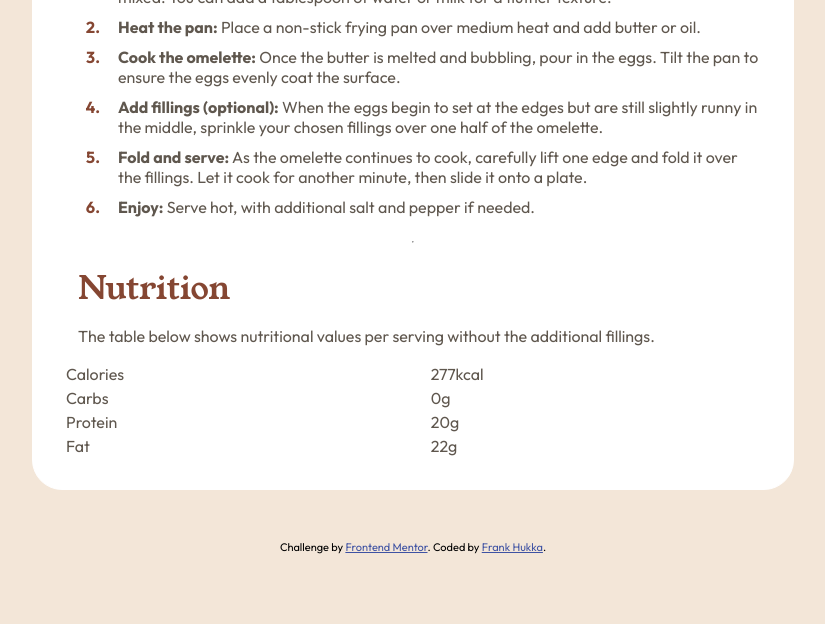
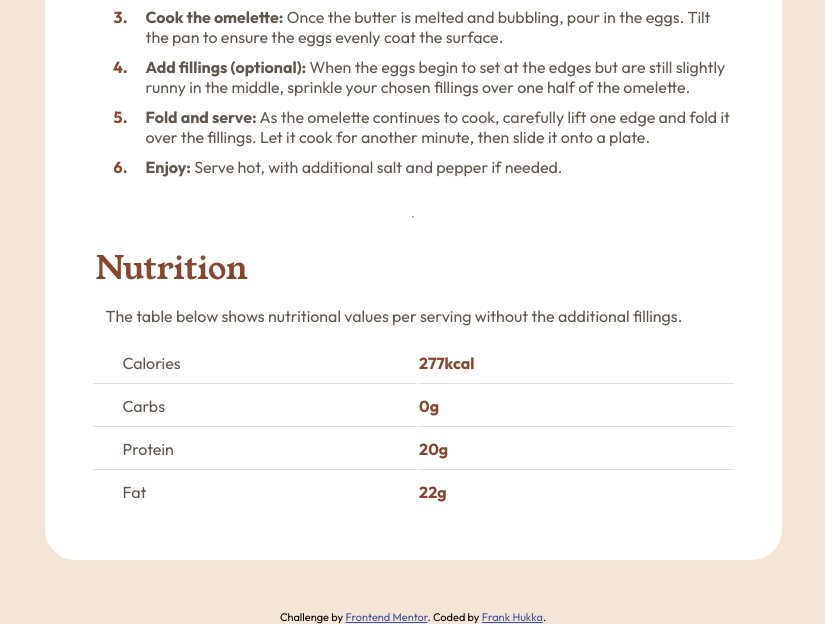
Before and after one commit to FrankHukka/resepti, a plain HTML site: page index.html in a window 1280 px wide. Shown: the part 790-1414 px from the top of the page, without its empty margins (227-1052 px from the left). Before the commit the page ends 1344 px from the top, so only its background shows below. Drawn offline with Linux system fonts and the light colour scheme.

Commit message:
further editing

```diff
--- a/index.html
+++ b/index.html
@@ -80,8 +80,8 @@
           <td class="value">20g</td>
         </tr>
         <tr>
-          <td>Fat</td>
-          <td class="value">22g</td>
+          <td class="fat">Fat</td>
+          <td class="value fat">22g</td>
         </tr>
       </table>
     </section>
--- a/style.css
+++ b/style.css
@@ -17,6 +17,7 @@ body {
     justify-content: center;
     background-color: hsl(30, 54%, 90%); /*eggshell*/
     align-items: center;
+    align-content: space-around;
     flex-direction: column;
     font-family: "Outfit", sans-serif;
 }
@@ -34,11 +35,12 @@ main {
     padding: 30px;
     border: 1px solid white;
     border-radius: 30px;
-    max-width: 700px;
+    max-width: 675px;
     text-align: start;
     margin: 100px;
     position: relative;
     top: 50px;
+    justify-content: center;
 }
 
 h1 {
@@ -54,7 +56,7 @@ h2 {
     color: hsl(14, 45%, 36%); /*nutmeg*/
     font-size: 2rem;
     font-weight: 400;
-    margin: 15px;
+    margin: 5px;
 }
 
 h3 {
@@ -94,6 +96,9 @@ p, li, td {
 
 .ingredients {
     line-height: 2;
+    border-bottom: 1px solid hsl(30, 18%, 87%);
+    margin: 15px;
+    padding-bottom: 15px;
 }
 
 .ingredients li {
@@ -107,6 +112,10 @@ p, li, td {
     margin: 20px;
 }
 
+.instructions {
+    margin: 15px;
+}
+
 .instructions li {
     margin: 10px 0;
     padding-left: 15px;
@@ -117,9 +126,28 @@ p, li, td {
     color: hsl(14, 45%, 36%);
 }
 
+.nutrition {
+    margin: 15px;
+}
+
 .nutrition table {
     table-layout: auto;
     width: 100%;
+}
+
+.nutrition td {
+    border-bottom: 1px solid hsl(30, 18%, 87%);
+    padding: 10px 0px 10px 30px;
+}
+
+.nutrition .value {
+    padding: 10px 30px 10px 0px;
+    font-weight: 700;
+    color: hsl(14, 45%, 36%);
+}
+
+.nutrition .fat {
+    border-bottom: none;
 }
 
 footer {
```
